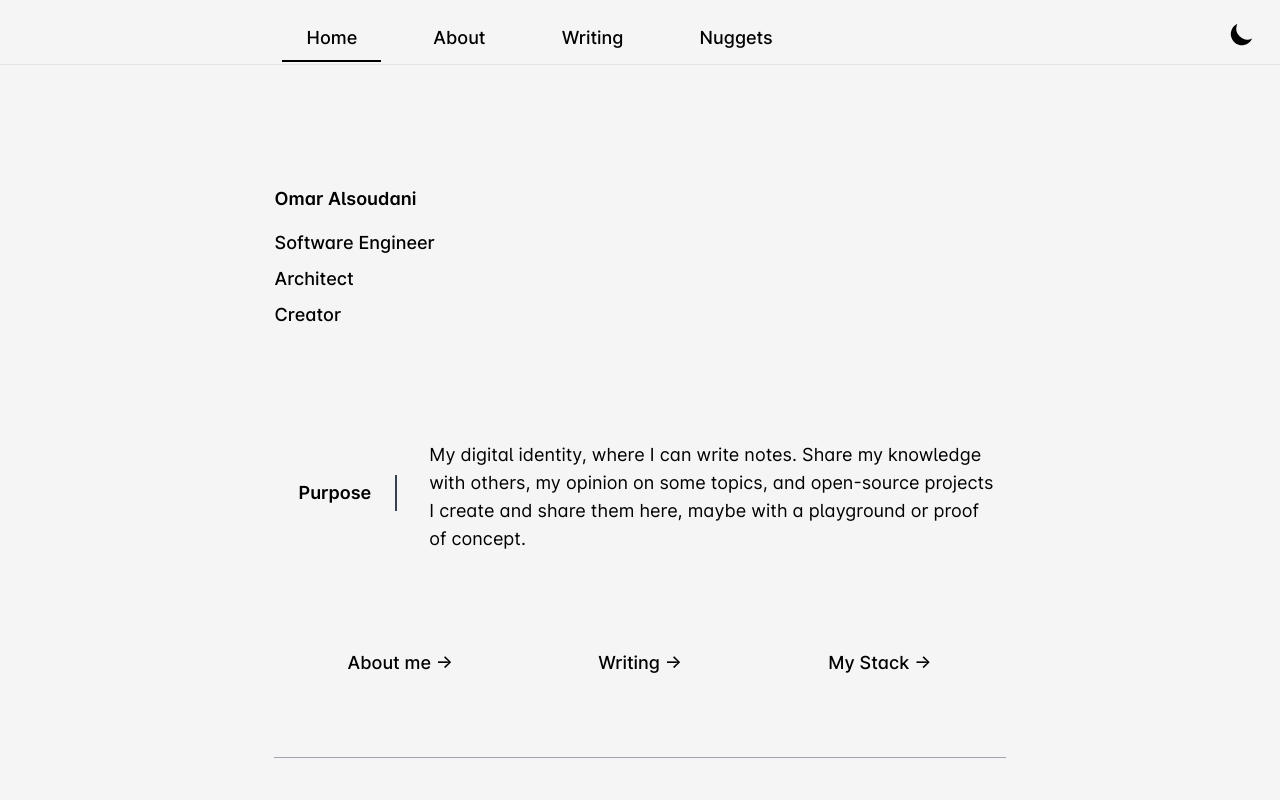
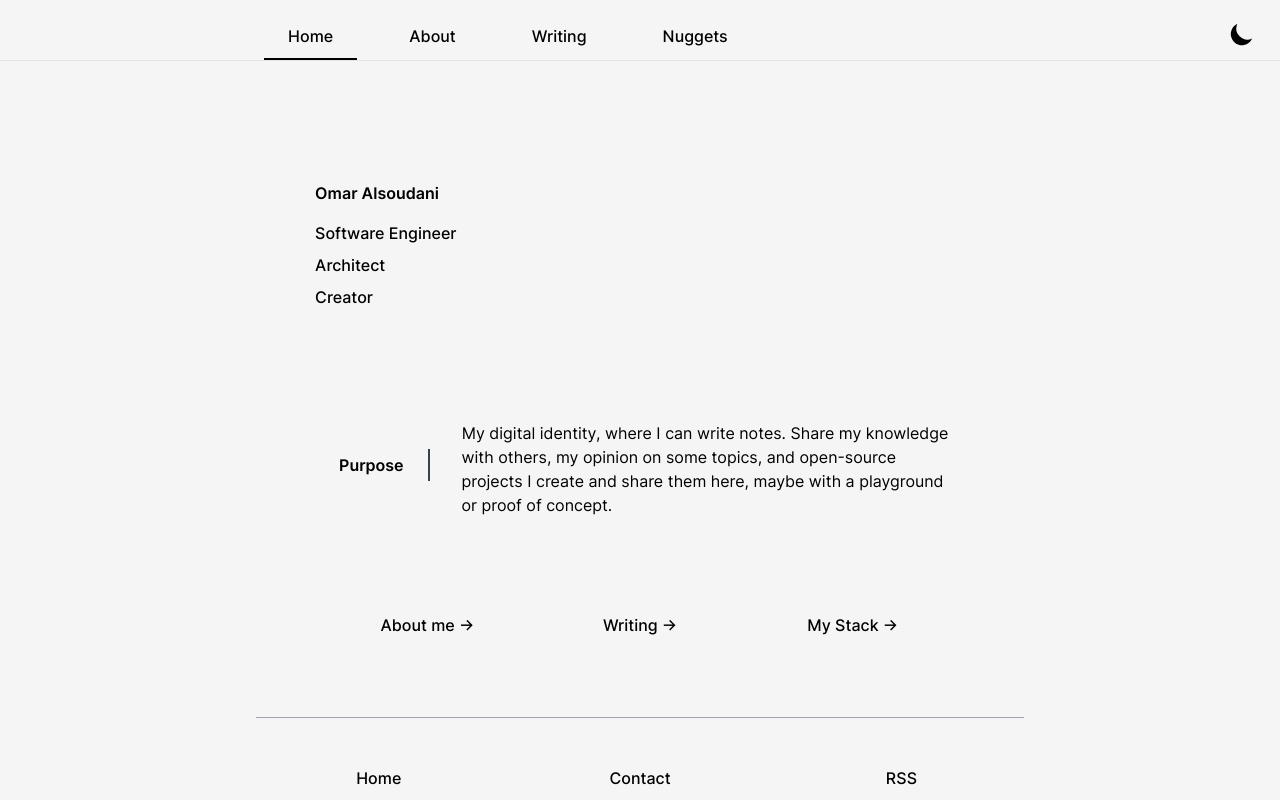
Before and after one commit to omaralsoudanii/mkreg.dev, a Next.js app: page / in a window 1280 px wide. Shown: the top 800 px of the page. Built offline with nearby package versions, Linux system fonts and the light colour scheme; no server answers; what @tailwindcss/typography, tailwindcss-line-clamp would draw is missing.

Commit message:
full font import

```diff
--- a/src/components/Container/index.tsx
+++ b/src/components/Container/index.tsx
@@ -1,6 +1,6 @@
 export function Container({ children }) {
   return (
-    <article className="container prose max-w-prose lg:prose-lg dark:prose-dark">
+    <article className="container prose mx-auto !max-w-prose lg:prose-lg dark:prose-dark">
       {children}
     </article>
   )
--- a/src/components/Header/index.tsx
+++ b/src/components/Header/index.tsx
@@ -111,7 +111,7 @@ export default function Header() {
           })}
       </div>
 
-      <ul className="hidden px-4 mx-auto text-base lg:text-lg max-w-prose lg:px-0 lg:space-x-3 lg:flex lg:flex-row">
+      <ul className="hidden max-w-3xl px-4 mx-auto lg:px-0 lg:space-x-3 lg:flex lg:flex-row">
         {RoutesMetadata.map((route) => {
           const navClass =
             route.href === router.pathname
--- a/src/components/Layouts/index.tsx
+++ b/src/components/Layouts/index.tsx
@@ -8,7 +8,7 @@ export function Main({ children }) {
       <Header />
       <main
         id="skip"
-        className="px-4 pt-24 pb-8 mx-auto mt-6 text-base lg:text-lg !max-w-prose lg:px-0"
+        className="px-4 pt-24 pb-8 mx-auto mt-6 max-w-3xl lg:px-0"
       >
         {children}
         <Footer />
--- a/src/styles/base.css
+++ b/src/styles/base.css
@@ -5,7 +5,7 @@
     @apply subpixel-antialiased text-black bg-gray-100 dark:bg-dark dark:text-white;
     font-variant: common-ligatures contextual;
     text-rendering: optimizeLegibility;
-    font-feature-settings: 'cpsp', 'ccmp', 'cv01', 'salt', 'kern', 'liga', 'clig', 'calt', 'dlig', 'case';
+    font-feature-settings: 'case', 'cpsp', 'cv01', 'cv10', 'ss01', 'calt';
   }
 
   @media screen and (min-device-pixel-ratio: 1.5),
--- a/src/styles/fonts.css
+++ b/src/styles/fonts.css
@@ -6,14 +6,14 @@
   font-weight: 100 900;
   font-display: swap;
   font-style: normal;
-  src: url(/static/fonts/Inter-roman.latin.var.woff2) format('woff2');
+  font-named-instance: 'Regular';
+  src: url(/static/fonts/Inter-roman.var.woff2) format("woff2");
 }
-/* latin italic var */
 @font-face {
   font-family: Inter;
   font-weight: 100 900;
   font-display: swap;
   font-style: italic;
   font-named-instance: 'Italic';
-  src: url(/static/fonts/Inter-italic.latin.var.woff2) format('woff2');
+  src: url(/static/fonts/Inter-italic.var.woff2) format("woff2");
 }
```
Also changed, not shown: public/static/fonts/Inter-italic.var.woff2 (added), public/static/fonts/Inter-roman.var.woff2 (added).
